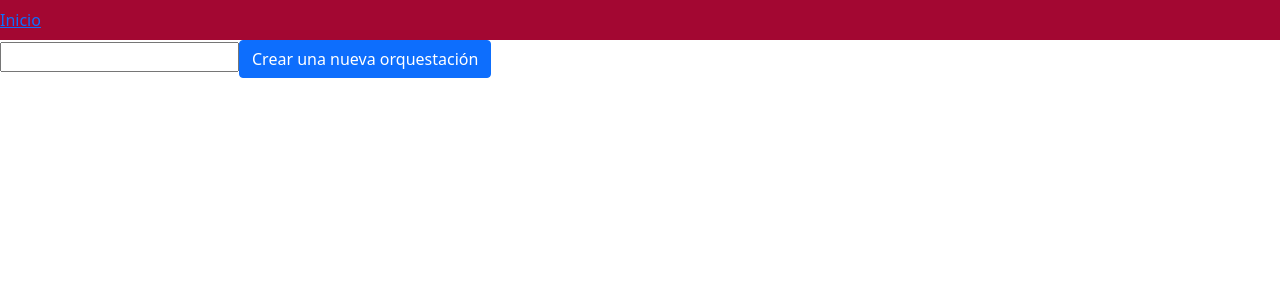
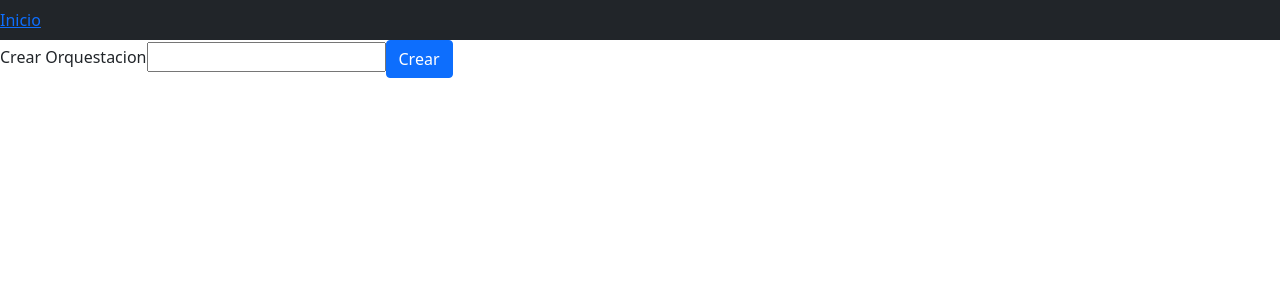
Before and after one commit to topitosnook/desafio-interfaz-equifax, a React (Create React App) app: page / in a window 1280 px wide. Shown: the top 300 px of the page. Built offline with nearby package versions, Linux system fonts and the light colour scheme.

Commit message:
cambio en el nav css

```diff
--- a/src/components/Home.jsx
+++ b/src/components/Home.jsx
@@ -1,6 +1,5 @@
 import React from 'react';
 import { Link } from 'react-router-dom';
-import Button from 'react-bootstrap/Button';
 
 export default function Home() {
   return (
@@ -9,9 +8,10 @@
         {/* poner el nombre a la orquestacion */}
         {/* Boton para generar la orquestacion */}
         <section>
+          <label htmlFor="">Crear Orquestacion</label>
           <input type='text' />
           <Link to='/adapters'>
-            <Button variant="primary" >Crear una nueva orquestación</Button>
+            <button type="button" class="btn btn-primary">Crear</button>
           </Link>
         </section>
       </main>
--- a/src/components/Nav.jsx
+++ b/src/components/Nav.jsx
@@ -1,13 +1,12 @@
 import React from 'react';
 import { NavLink } from "react-router-dom";
-import { Navbar } from 'react-bootstrap';
 
 export default function Nav() {
   return (
-  <Navbar bg="myRed">
+  <nav class="navbar navbar-expand-lg navbar-dark bg-dark">
     <NavLink to="/" exact className = "navLinks">
       Inicio
     </NavLink>
-  </Navbar>
+  </nav>
   );
 }
```
